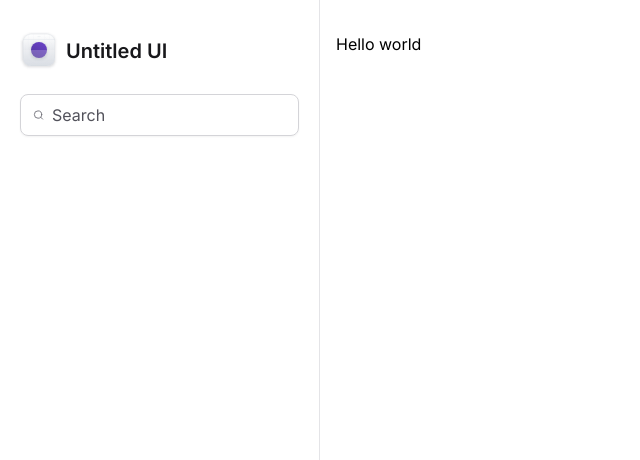
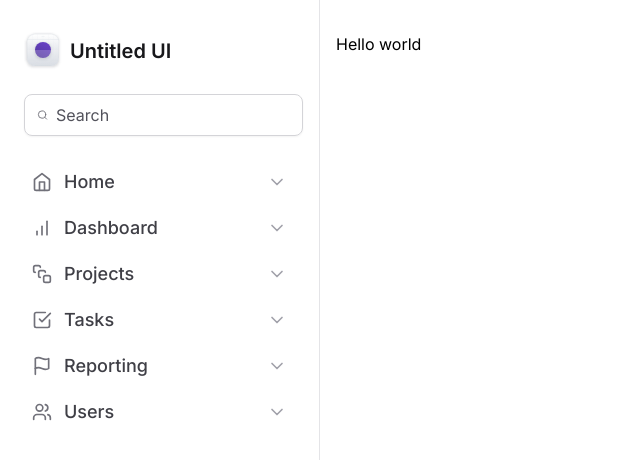
Before and after one commit to claudiobarsante/tailwind-basics, a Next.js app: page / in a window 1280 px wide. Shown: the top 460 px of the page, without its empty margins (0-640 px from the left). Built offline with nearby package versions, Linux system fonts and the light colour scheme.

Commit message:
feat: add <MainNavigation/> with <NavItem/>

```diff
--- a/src/app/components/SideBar/Logo.tsx
+++ b/src/app/components/SideBar/Logo.tsx
@@ -2,7 +2,7 @@ import * as React from 'react';
 
 function Logo() {
   return (
-    <strong className="flex items-center gap-2 text-xl font-semibold text-zinc-900">
+    <strong className="mx-1 flex items-center gap-2 text-xl font-semibold text-zinc-900">
       <svg
         width={38}
         height={38}
--- /dev/null
+++ b/src/app/components/SideBar/MainNavigation/NavItem.tsx
@@ -0,0 +1,26 @@
+import { ChevronDown } from 'lucide-react';
+import React, { ElementType } from 'react';
+
+export interface NavItemProps {
+  title: string;
+  icon: ElementType;
+}
+// -- Icon has to be with the first letter capitalized because it is a component
+export default function NavItem({ title, icon: Icon }: NavItemProps) {
+  /* {When you need to style an element based on the state of some parent
+     element, mark the parent with the group class, and use group-* modifiers
+     like group-hover to style the target element} https://tailwindcss.com/docs/hover-focus-and-other-states#styling-based-on-parent-state */
+  return (
+    <a
+      href=""
+      className="group flex items-center gap-3 rounded px-3 py-2 hover:bg-violet-50"
+    >
+      <Icon className="h-5 w-5 text-zinc-500" />
+      <span className="text-lg font-medium text-zinc-700 group-hover:text-violet-500">
+        {title}
+      </span>
+      {/* <!-- ml-auto, ChevronDown will be pushed to the right --> */}
+      <ChevronDown className="ml-auto h-5 w-5 text-zinc-400 group-hover:text-violet-300" />
+    </a>
+  );
+}
--- /dev/null
+++ b/src/app/components/SideBar/MainNavigation/index.tsx
@@ -0,0 +1,25 @@
+import {
+  BarChart,
+  CheckSquare,
+  Flag,
+  Home,
+  SquareStack,
+  Users
+} from 'lucide-react';
+import React from 'react';
+import NavItem from './NavItem';
+
+function MainNavigation() {
+  return (
+    <nav className="space-y-0.5">
+      <NavItem title="Home" icon={Home} />
+      <NavItem title="Dashboard" icon={BarChart} />
+      <NavItem title="Projects" icon={SquareStack} />
+      <NavItem title="Tasks" icon={CheckSquare} />
+      <NavItem title="Reporting" icon={Flag} />
+      <NavItem title="Users" icon={Users} />
+    </nav>
+  );
+}
+
+export default MainNavigation;
--- a/src/app/components/SideBar/index.tsx
+++ b/src/app/components/SideBar/index.tsx
@@ -1,6 +1,7 @@
 import React from 'react';
 import Logo from './Logo';
 import { Search } from 'lucide-react';
+import MainNavigation from './MainNavigation';
 
 export default function SideBar() {
   return (
@@ -8,7 +9,7 @@ export default function SideBar() {
     <aside className="min-h-screen space-y-6 border-r border-zinc-200 px-5 py-8">
       <Logo />
       <div
-        className="flex w-full items-center gap-2 rounded-lg border border-zinc-300
+        className="mx-1 flex w-full items-center gap-2 rounded-lg border border-zinc-300
 	 px-3 py-2 shadow-sm"
       >
         <Search className="h-5 w-5 text-zinc-500 " />
@@ -17,6 +18,7 @@ export default function SideBar() {
           placeholder="Search"
         />
       </div>
+      <MainNavigation />
     </aside>
   );
 }
```
